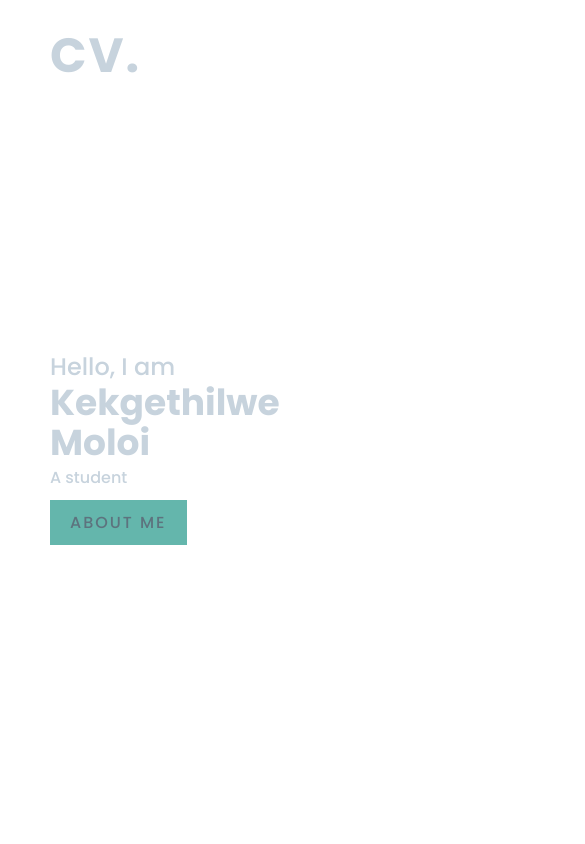
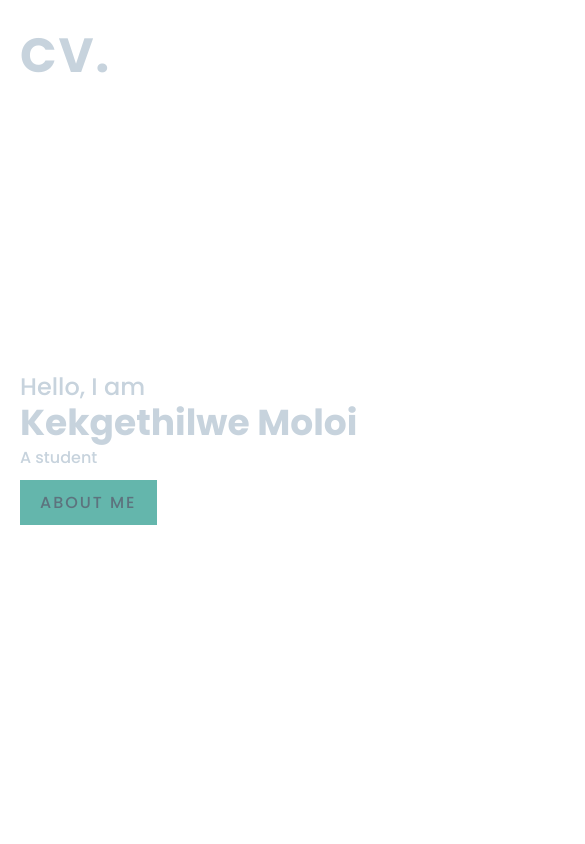
Before and after one commit to KekgethilweMoloi/Kekgethilwe-Moloi-CV, a plain HTML site: page Index.html in a window 390 px wide. Shown: the top 844 px of the page, 585 px wide, since content can reach past the window. Drawn offline with Linux system fonts and the light colour scheme.

Commit message:
responsiveness

```diff
--- a/Style.css
+++ b/Style.css
@@ -477,4 +477,18 @@ img {
   }
 
 }
-@media
+@media (max-width: 600px)
+{
+  header, header.sticky
+  {
+    padding: 20px 20px;
+  }
+  .banner
+  {
+    padding: 150px 20px 100px;
+  }
+  section
+  {
+    padding: 100px 20px;
+  }
+}
```
